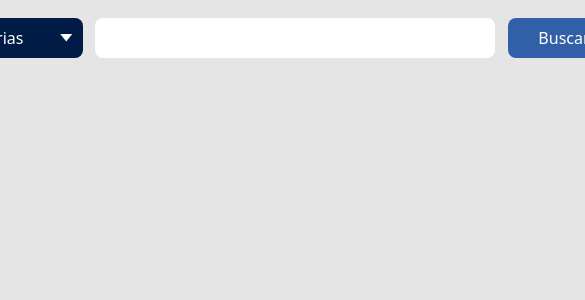
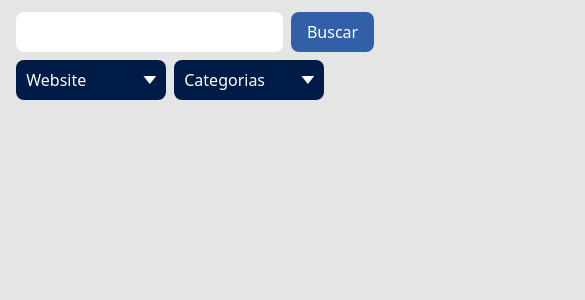
Before and after one commit to SP-Sam/product-finder-frontend, a Next.js app: page / in a window 390 px wide. Shown: the top 300 px of the page, 585 px wide, since content can reach past the window. Built offline with nearby package versions, Linux system fonts and the light colour scheme.

Commit message:
feat: create search bar responsivity

```diff
--- a/src/components/Input.tsx
+++ b/src/components/Input.tsx
@@ -9,7 +9,7 @@ export const Input: React.FC<Props> = ({ handleChange, value }) => {
   return (
     <input
       type="text"
-      className="p-2 focus:outline-none rounded-lg w-[400px]"
+      className="p-2 focus:outline-none rounded-lg w-full"
       onChange={handleChange}
       value={value}
     />
--- a/src/components/SearchBar.tsx
+++ b/src/components/SearchBar.tsx
@@ -5,5 +5,5 @@ interface Props {
 }
 
 export const SearchBar: React.FC<Props> = ({ children }) => {
-  return <header>{children}</header>;
+  return <header className="flex w-full justify-center">{children}</header>;
 };
--- a/src/pages/index.tsx
+++ b/src/pages/index.tsx
@@ -64,12 +64,13 @@ const Home: NextPage = () => {
   }, [searchTerm, website, category]);
 
   return (
-    <div className="flex flex-col items-center w-full min-h-screen">
+    <div className="flex flex-col items-center min-h-screen">
       <SearchBar>
         <form
-          className="flex justify-between items-center w-[850px] h-[75px]"
+          className="flex flex-col-reverse gap-2 w-11/12 items-start h-[100px] laptop:flex-row laptop:justify-between laptop:items-center laptop:w-[850px] laptop:h-[75px]"
           onSubmit={searchProducts}
         >
+          <div className="flex gap-2 w-full laptop:w-auto">
             <Select
               options={[Websites.MELI, Websites.BUSCAPE]}
               type="website"
@@ -85,6 +86,9 @@ const Home: NextPage = () => {
               handleChange={onChangeOption}
               hasSearchTerm={!!searchTerm}
             />
+          </div>
+
+          <div className="flex gap-2 w-full">
             <Input value={searchTerm} handleChange={handleChange} />
 
             <Button
@@ -93,6 +97,7 @@ const Home: NextPage = () => {
               disabled={isButtonDisabled}
               isLoading={isLoading}
             />
+          </div>
         </form>
       </SearchBar>
 
```
Lines whose indentation alone changed are shown as unchanged.
